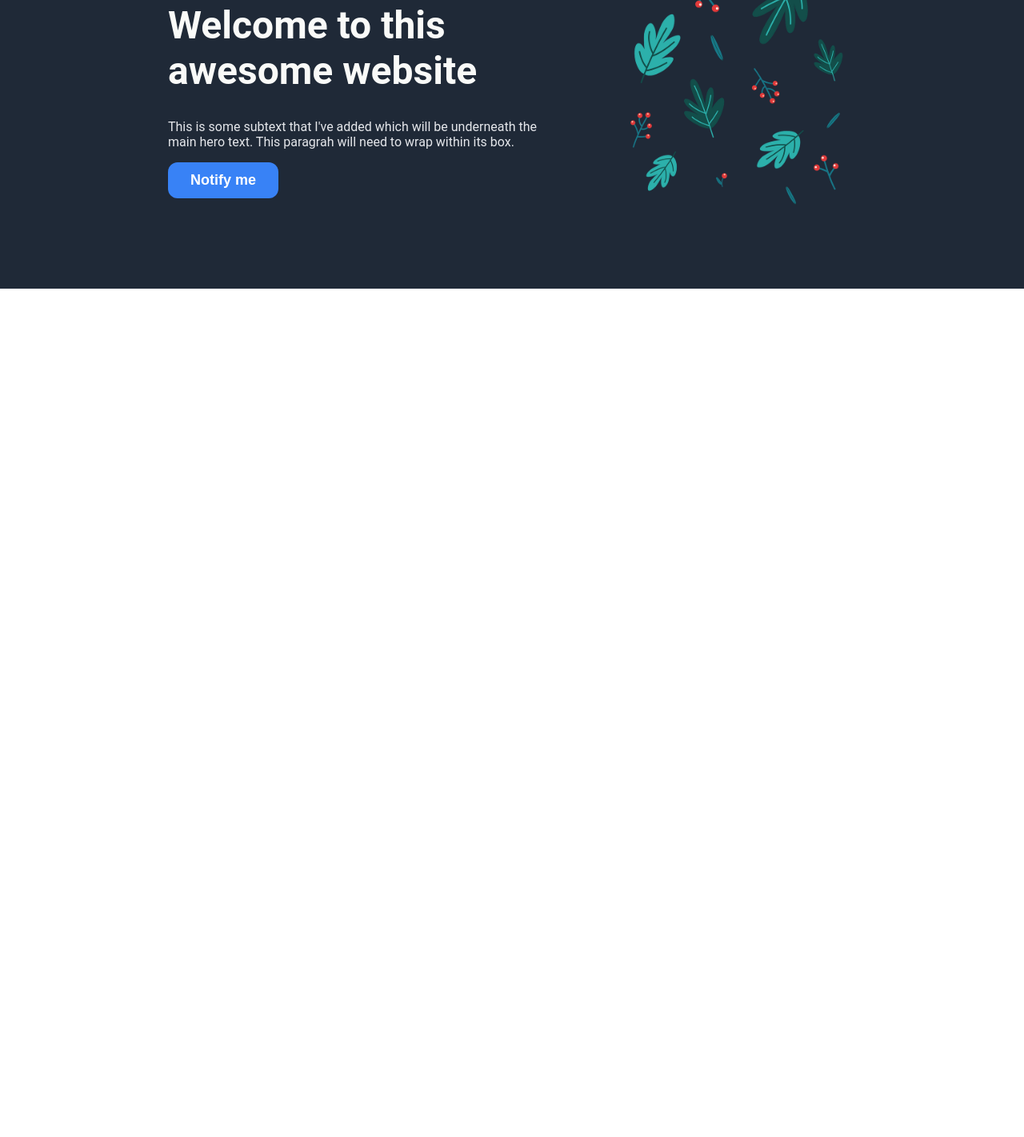
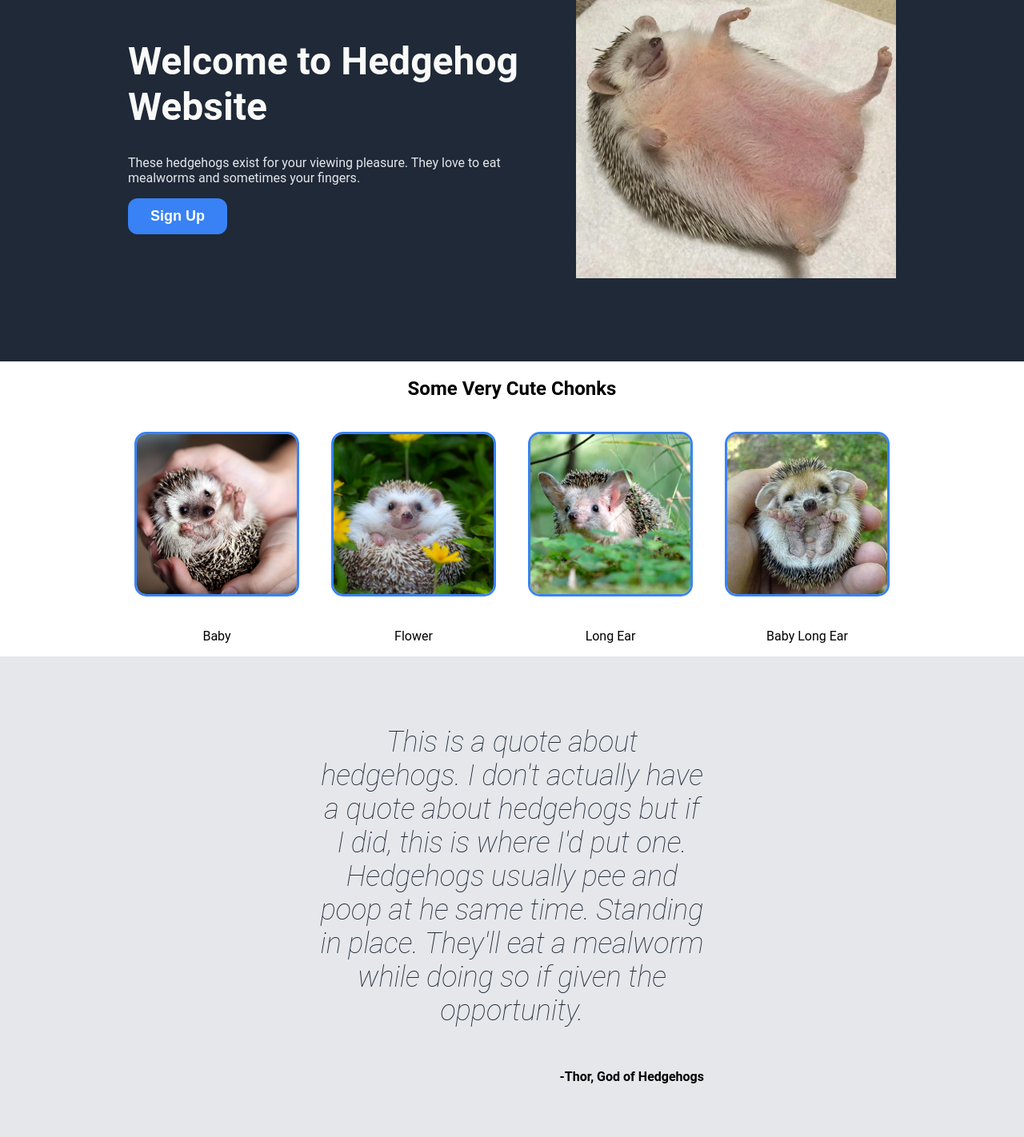
Before and after one commit to stxdy/odin-landing-page, a plain HTML site: page index.html in a window 1280 px wide. Shown: the part 299-1721 px from the top of the page at 80% size. Before the commit the page ends 800 px from the top, so only its background shows below. Drawn offline with Linux system fonts and the light colour scheme.

Commit message:
completed content and quote section

```diff
--- a/index.html
+++ b/index.html
@@ -20,13 +20,38 @@
         </nav>
         <div class="hero-section">
             <div class="hero-main">
-                <h1>Welcome to this awesome website</h1>
-                <p>This is some subtext that I've added which will be underneath the main hero text. This paragrah will need to wrap within its box.</p>
-                <button>Notify me</button>
+                <h1>Welcome to Hedgehog Website</h1>
+                <p>These hedgehogs exist for your viewing pleasure. They love to eat mealworms and sometimes your fingers.</p>
+                <button>Sign Up</button>
             </div>
             <div class="leaves">
-                <img src="images/leaves.webp">
+                <img src="images/fathedge.jpg">
             </div>
+        </div>
+        <div class="content">
+            <h2>Some Very Cute Chonks</h2>
+            <div class="content-info">
+                <div>
+                    <img src="images/hedgie1.jpeg">
+                    <p>Baby</p>
+                </div>
+                <div>
+                    <img src="images/hedgie2.jpg">
+                    <p>Flower</p>
+                </div>
+                <div>
+                    <img src="images/hedgie3.jpg">
+                    <p>Long Ear</p>
+                </div>
+                <div>
+                    <img src="images/hedgie4.jpg">
+                    <p>Baby Long Ear</p>
+                </div>
+            </div>
+        </div>
+        <div class="quote">
+            <h3>This is a quote about hedgehogs. I don't actually have a quote about hedgehogs but if I did, this is where I'd put one. Hedgehogs usually pee and poop at he same time. Standing in place. They'll eat a mealworm while doing so if given the opportunity.</h3>
+            <p>-Thor, God of Hedgehogs</p>
         </div>
     </div>
 
--- a/styles.css
+++ b/styles.css
@@ -100,6 +100,46 @@ body {
 }
 
 .leaves img {
-    width: 300px;
+    width: 400px;
     height: auto;
 }
+
+.content {
+    align-items: center;
+}
+
+.content-info {
+    display: flex;
+    justify-content: center;
+    flex-wrap: wrap;
+}
+
+.content-info img {
+    width: 200px;
+    height: 200px;
+    border-radius: 15px;
+    border: 3px solid #3882F6;
+    object-fit: cover;
+    margin: 20px 20px 20px 20px;
+}
+
+.quote {
+    display: flex;
+    flex-direction: column;
+    background-color: #E5E7EB;
+    justify-content: center;
+    padding: 50px 400px 50px 400px;
+}
+
+.quote h3{
+    text-align: center;
+    font-size: 36px;
+    font-weight: lighter;
+    font-style: italic;
+    color: #1F2937;
+}
+
+.quote p{
+    text-align: right;
+    font-weight: bolder;
+}
```
Also changed, not shown: images/fathedge.jpg (added), images/hedgie1.jpeg (added), images/hedgie2.jpg (added), images/hedgie3.jpg (added), images/hedgie4.jpg (added).
